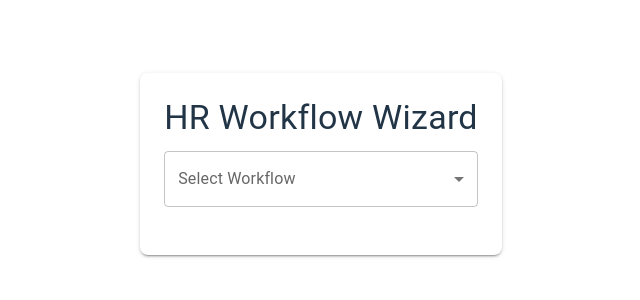
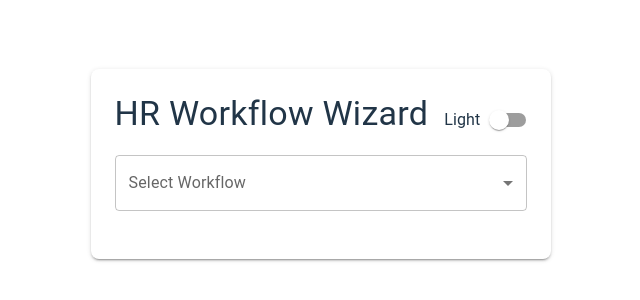
Before and after one commit to snerks/hr-workflow-app, a React (Vite) app: page / in a window 1280 px wide. Shown: the part 252-552 px from the top of the page, without its empty margins (319-959 px from the left). Built offline with nearby package versions, Linux system fonts and the light colour scheme.

Commit message:
Add light/dark theme

```diff
--- a/src/Workflow.tsx
+++ b/src/Workflow.tsx
@@ -10,6 +10,9 @@ import Button from '@mui/material/Button';
 import Stepper from '@mui/material/Stepper';
 import Step from '@mui/material/Step';
 import StepLabel from '@mui/material/StepLabel';
+import Switch from '@mui/material/Switch';
+import FormControlLabel from '@mui/material/FormControlLabel';
+import { createTheme, ThemeProvider } from '@mui/material/styles';
 
 // Helper to load workflows from JSON
 async function fetchWorkflows(): Promise<Workflow[]> {
@@ -56,6 +59,12 @@ export default function WorkflowWizard() {
     const [currentStep, setCurrentStep] = useState(0);
     const [finished, setFinished] = useState(false);
     const [auditLog, setAuditLog] = useState<AuditEntry[]>([]);
+    const [darkMode, setDarkMode] = useState(false);
+    const theme = createTheme({
+        palette: {
+            mode: darkMode ? 'dark' : 'light',
+        },
+    });
     const selectedWorkflow = workflows.find(w => w.id === selectedWorkflowId);
     const activeCase = cases.find(c => c.id === activeCaseId);
 
@@ -135,8 +144,17 @@ export default function WorkflowWizard() {
     };
 
     return (
+        <ThemeProvider theme={theme}>
             <Box sx={{ maxWidth: 700, mx: 'auto', mt: 4, p: 3, bgcolor: 'background.paper', borderRadius: 2, boxShadow: 2 }}>
+                <Box sx={{ display: 'flex', alignItems: 'center', justifyContent: 'space-between', mb: 1 }}>
                     <Typography variant="h4" gutterBottom>HR Workflow Wizard</Typography>
+                    <FormControlLabel
+                        control={<Switch checked={darkMode} onChange={() => setDarkMode(v => !v)} color="primary" />}
+                        label={darkMode ? 'Dark' : 'Light'}
+                        labelPlacement="start"
+                        sx={{ ml: 2 }}
+                    />
+                </Box>
                 <FormControl fullWidth sx={{ mb: 3 }}>
                     <InputLabel id="workflow-select-label">Select Workflow</InputLabel>
                     <Select
@@ -237,5 +255,6 @@ export default function WorkflowWizard() {
                     </Box>
                 )}
             </Box>
+        </ThemeProvider>
     );
 }
```
Lines whose indentation alone changed are shown as unchanged.
